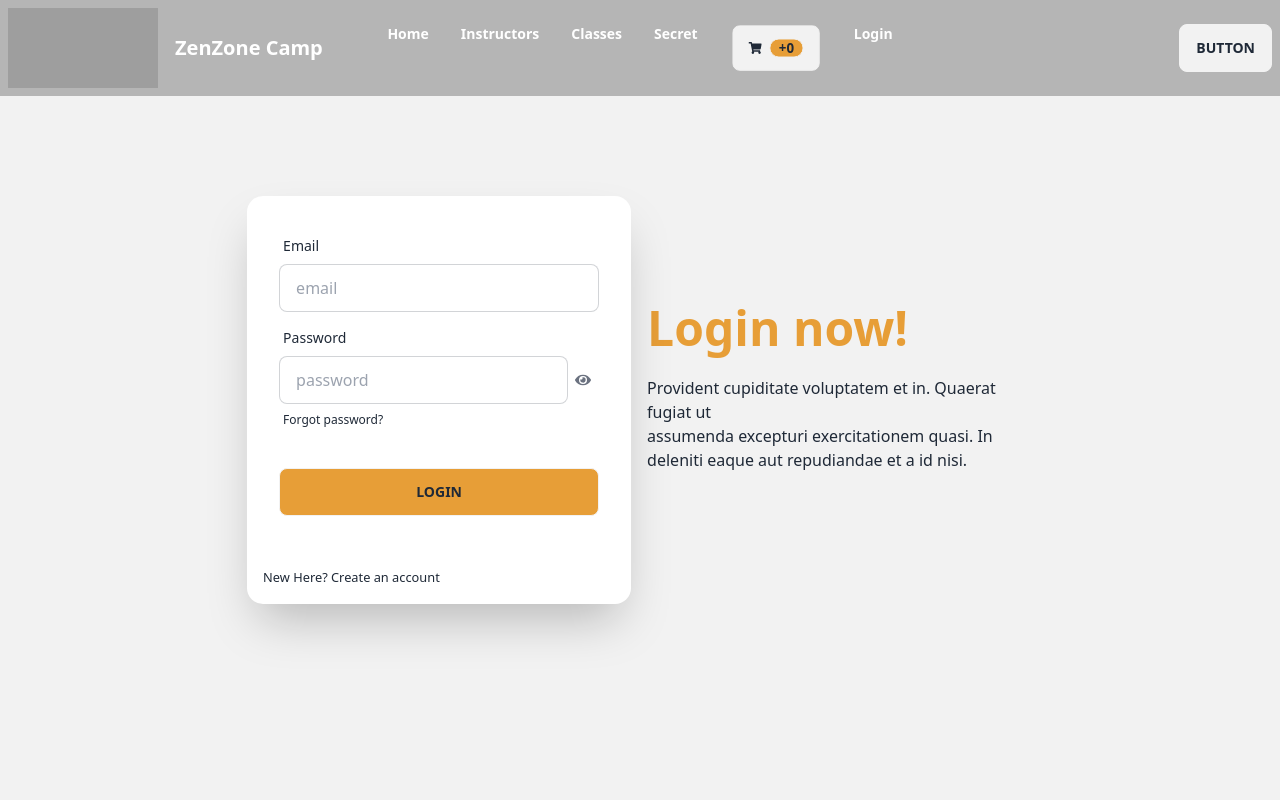
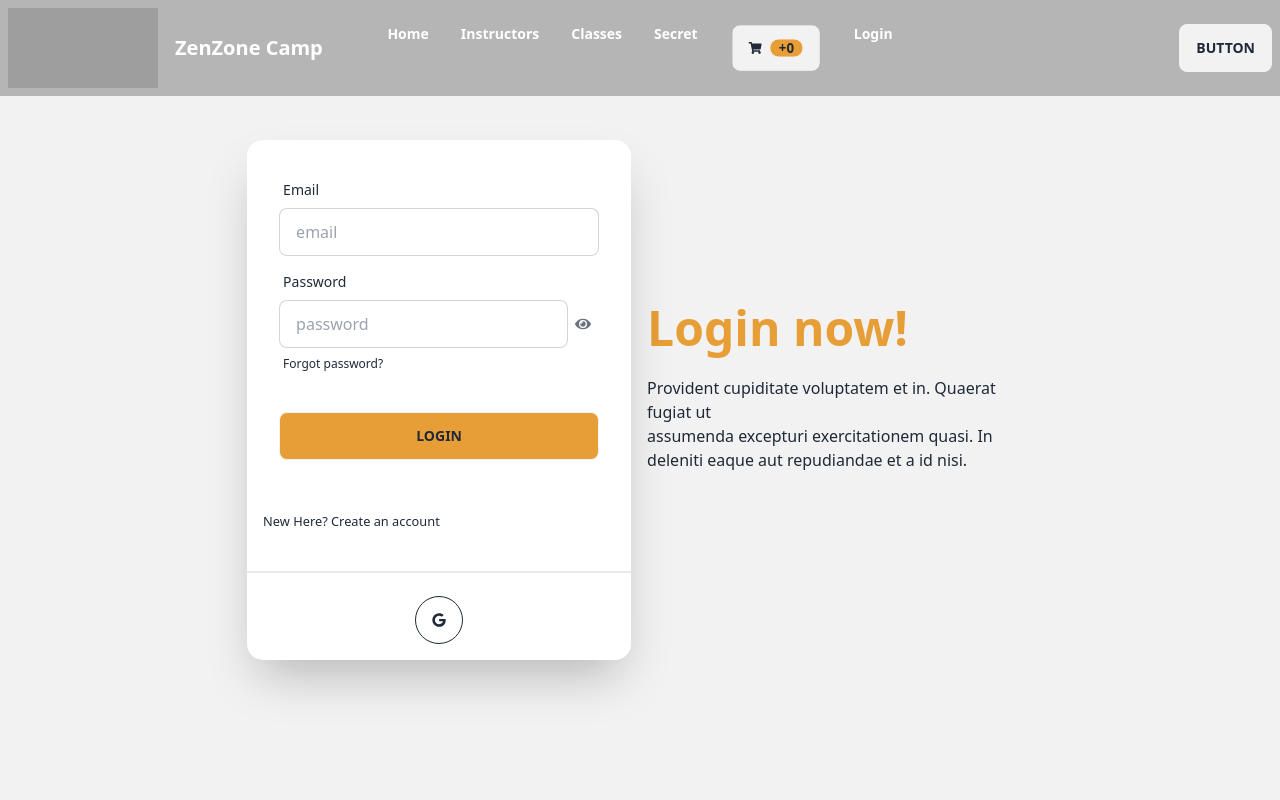
Before and after one commit to nazmunnaharnijhum/summer-camp-client, a React (Vite) app: page /login in a window 1280 px wide. Shown: the top 800 px of the page. Built offline with nearby package versions, Linux system fonts and the light colour scheme; no server answers; grey boxes are pictures that could not be loaded.

Commit message:
implemented social login and signup

```diff
--- a/src/pages/Login/Login.jsx
+++ b/src/pages/Login/Login.jsx
@@ -4,6 +4,7 @@
 import { Link, useLocation, useNavigate } from "react-router-dom";
 import Swal from "sweetalert2";
 import { FaEye, FaEyeSlash } from 'react-icons/fa';
+import SocialLogin from "../Shared/SocialLogin/SocialLogin";
 
 
 const Login = () => {
@@ -75,6 +76,7 @@
             </div>
           </form>
           <p className="m-4"><small>New Here? <Link to="/signup">Create an account</Link></small></p>
+          <SocialLogin></SocialLogin>
         </div>
       </div>
     </div>
--- /dev/null
+++ b/src/pages/Shared/SocialLogin/SocialLogin.jsx
@@ -0,0 +1,46 @@
+import { useContext } from "react";
+import { FaGoogle } from "react-icons/fa";
+import { AuthContext } from "../../../providers/AuthProvider";
+import { useLocation, useNavigate } from "react-router-dom";
+
+
+const SocialLogin = () => {
+    const { googleSignIn } = useContext(AuthContext);
+    const navigate = useNavigate();
+    const location = useLocation();
+
+    const from = location.state?.from?.pathname || "/";
+
+    const handleGoogleSignIn = () => {
+        googleSignIn()
+            .then(result => {
+                const loggedInUser = result.user;
+                console.log(loggedInUser);
+                const saveUser = { name: loggedInUser.displayName, email: loggedInUser.email }
+                fetch('http://localhost:5000/users', {
+                    method: 'POST',
+                    headers: {
+                        'content-type': 'application/json'
+                    },
+                    body: JSON.stringify(saveUser)
+                })
+                    .then(res => res.json())
+                    .then(() => {
+                        navigate(from, { replace: true });
+                    })
+            })
+    }
+
+    return (
+        <div>
+            <div className="divider"></div>
+            <div className="w-full text-center my-4">
+                <button onClick={handleGoogleSignIn} className="btn btn-circle btn-outline">
+                    <FaGoogle></FaGoogle>
+                </button>
+            </div>
+        </div>
+    );
+};
+
+export default SocialLogin;
--- a/src/pages/SignUp/SignUp.jsx
+++ b/src/pages/SignUp/SignUp.jsx
@@ -3,6 +3,7 @@
 import { Link, useNavigate } from "react-router-dom";
 import { AuthContext } from "../../providers/AuthProvider";
 import Swal from "sweetalert2";
+import SocialLogin from "../Shared/SocialLogin/SocialLogin";
 
 const SignUp = () => {
   const { register, handleSubmit, reset, formState: { errors }, watch } = useForm();
@@ -125,6 +126,7 @@
             </div>
           </form>
           <p className="m-4"><small>Already have an account? <Link to="/login">login</Link></small></p>
+          <SocialLogin></SocialLogin>
         </div>
       </div>
     </div>
--- a/src/providers/AuthProvider.jsx
+++ b/src/providers/AuthProvider.jsx
@@ -1,5 +1,5 @@
 import { createContext, useEffect, useState } from "react";
-import { createUserWithEmailAndPassword, getAuth, onAuthStateChanged, signInWithEmailAndPassword, signOut, updateProfile } from "firebase/auth";
+import { GoogleAuthProvider, createUserWithEmailAndPassword, getAuth, onAuthStateChanged, signInWithEmailAndPassword, signInWithPopup, signOut, updateProfile } from "firebase/auth";
 import { app } from "../firebase/firebase.config";
 
 export const AuthContext = createContext(null);
@@ -10,6 +10,8 @@
     const [user, setUser] = useState(null);
     const [loading, setLoading] = useState(true);
 
+    const googleProvider = new GoogleAuthProvider();
+
     const createUser = (email, password) => {
         setLoading(true);
         return createUserWithEmailAndPassword(auth, email, password)
@@ -18,6 +20,11 @@
     const signIn = (email, password) => {
         setLoading(true);
         return signInWithEmailAndPassword(auth, email, password)
+    }
+
+    const googleSignIn = () => {
+        setLoading(true);
+        return signInWithPopup(auth, googleProvider);
     }
 
     const logOut = () => {
@@ -47,6 +54,7 @@
         loading,
         createUser,
         signIn,
+        googleSignIn,
         logOut,
         updateUserProfile
     }
```
